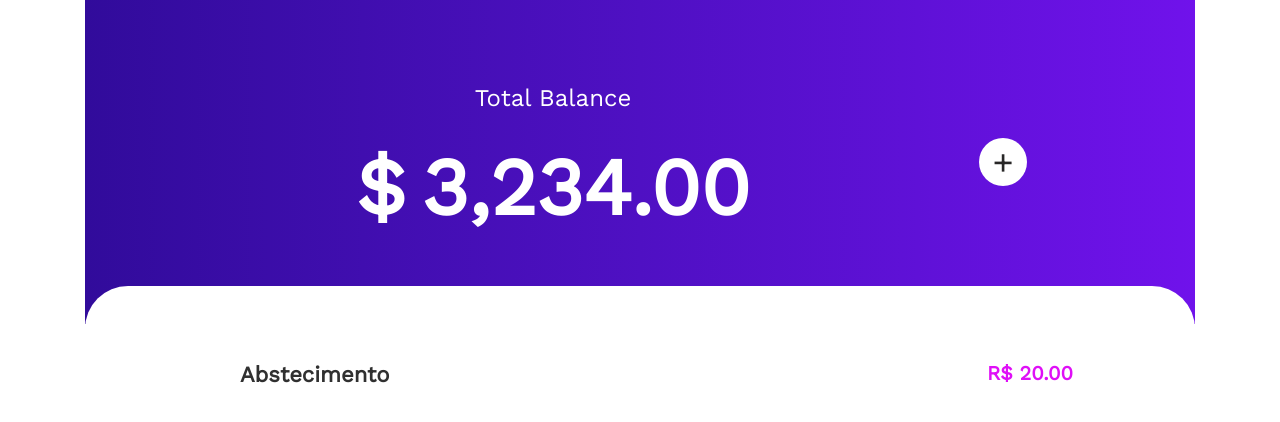
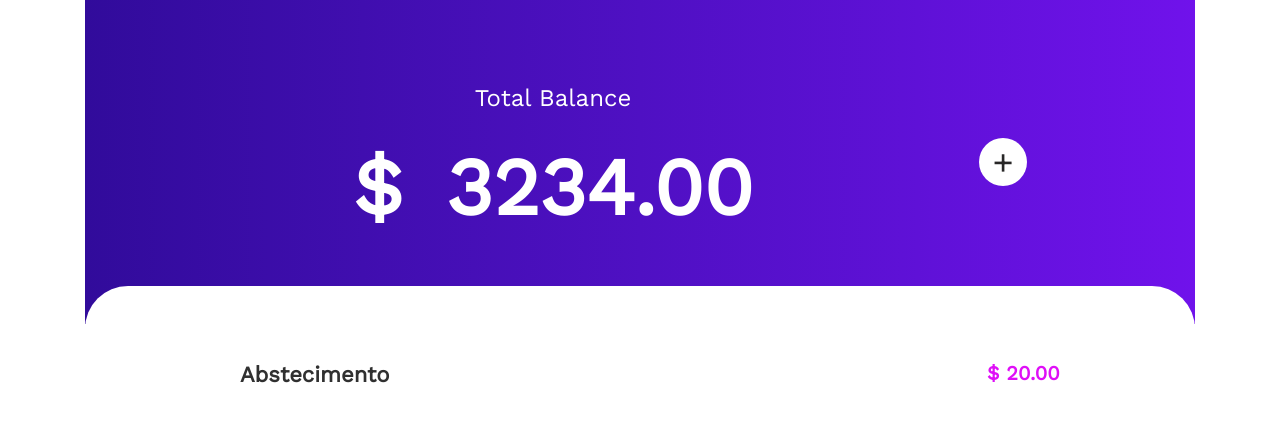
Before and after one commit to fmomoreira/Financas-Pessoais-com-Firebase, a React (Create React App) app: page / in a window 1280 px wide. Shown: the top 422 px of the page. Built offline with nearby package versions, Linux system fonts and the light colour scheme.

Commit message:
ajustes layout

```diff
--- a/src/components/ContainerCardFinance/index.jsx
+++ b/src/components/ContainerCardFinance/index.jsx
@@ -7,7 +7,7 @@ const ContainerCardsFinance = () => {
   <>
     <div className="list-cards-finance">
       <CardFinance
-        price="R$ 20.00"
+        price="$ 20.00"
         description="Abstecimento"
       />
       </div>
--- a/src/components/Header/index.jsx
+++ b/src/components/Header/index.jsx
@@ -10,7 +10,7 @@ const Header = () => {
             <span>Total Balance</span>
           </div>
           <div className="price-total-header">
-          <h1>$3,234.00</h1>
+          <h1>$ 3234.00</h1>
           </div>
        </div>
       <div>
```
